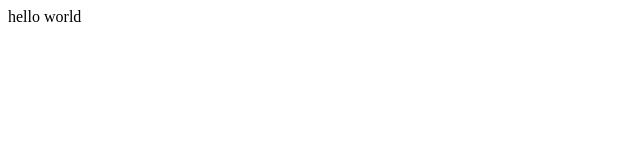
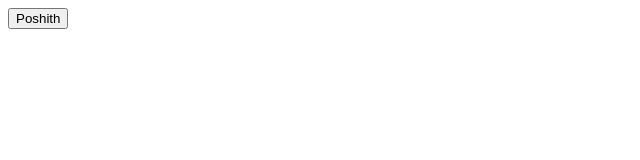
Before and after one commit to Poshithkumar/react-learning, a React app: page / in a window 1280 px wide. Shown: the top 160 px of the page, without its empty margins (0-640 px from the left). Built offline with nearby package versions, Linux system fonts and the light colour scheme.

Commit message:
Worked on props and chldren in react

```diff
--- a/src/App.js
+++ b/src/App.js
@@ -1,5 +1,15 @@
+import React from 'react'
+
+import Button from './Button'
+
 const App = ()=>{
-    return "hello world";
+    // return  <Button name="Poshith"/>;
+    const checkClickAction = ()=>{
+        console.log("clicked from parent App");
+    }
+    // return <Button clickAction={checkClickAction} name="Poshith" />
+    return <Button  >Poshith</Button>
+
 }
 export const a = 6;
 export const b = 3;
--- /dev/null
+++ b/src/Button.js
@@ -0,0 +1,15 @@
+import React from 'react'
+
+
+const Button = (props)=>{
+    // console.log(props.children);
+    // const children = props.name;
+    const {children,clickAction} = props;
+    const handleClick = ()=>{
+        // console.log("clicked from button");
+        clickAction?.();
+    }
+    return <button onClick={handleClick}>{children}</button>
+}
+
+export default Button;
```
Also changed, not shown: src/index.js (+1 -66 lines).
